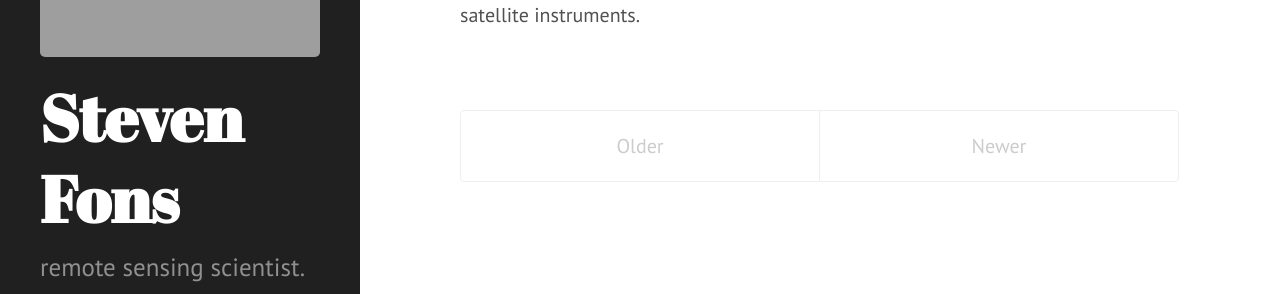
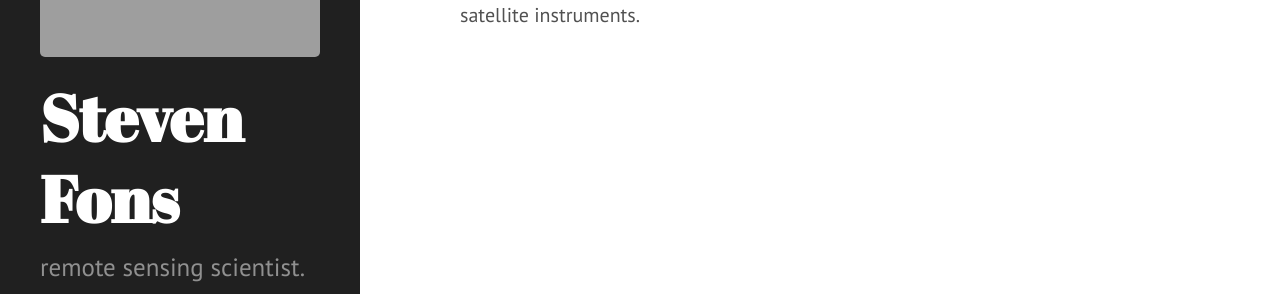
Before and after one commit to sfons/sfons.github.io, a Jekyll site: the page built from index.html, in a window 1280 px wide. Shown: the part 291-585 px from the top of the page. Built offline with Jekyll 4.4.1, drawn with Linux system fonts in a browser that asks for light colours; the list of posts is cut into pages by our own code.

```diff
--- a/index.html
+++ b/index.html
@@ -18,20 +18,3 @@
   </div>
   {% endfor %}
 </div>
-
-<div class="pagination">
-  {% if paginator.next_page %}
-    <a class="pagination-item older" href="{{ "/" | relative_url }}page{{paginator.next_page}}">Older</a>
-  {% else %}
-    <span class="pagination-item older">Older</span>
-  {% endif %}
-  {% if paginator.previous_page %}
-    {% if paginator.page == 2 %}
-      <a class="pagination-item newer" href="{{ "/" | relative_url }}">Newer</a>
-    {% else %}
-      <a class="pagination-item newer" href="{{ "/" | relative_url}}page{{paginator.previous_page}}">Newer</a>
-    {% endif %}
-  {% else %}
-    <span class="pagination-item newer">Newer</span>
-  {% endif %}
-</div>
```
Also changed, not shown: _posts/welcome.md (added, +6 -0 lines).
